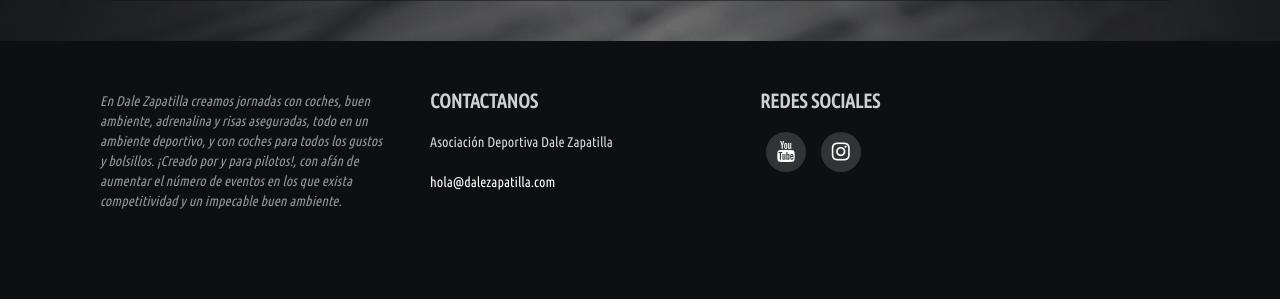
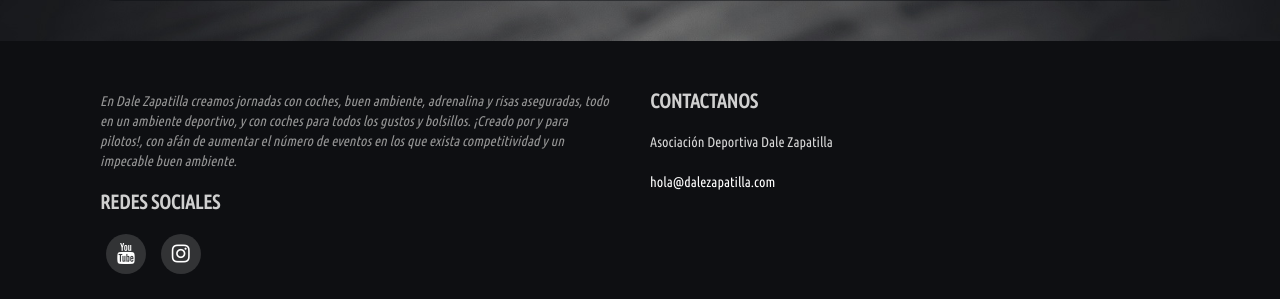
Before and after one commit to rubenarevalo98/DaleZapatilla, a PHP site: page /calendario-2021.html in a window 1280 px wide. Shown: the part 954-1253 px from the top of the page. Before the commit the page ends 1163 px from the top, so only its background shows below. Run offline with PHP 8.4, Linux system fonts and the light colour scheme; some libraries are stand-ins or nearby versions.

Commit message:
Update style.css

```diff
--- a/style/style.css
+++ b/style/style.css
@@ -2921,7 +2921,7 @@ footer div.footerBox div.footerContent.intro {
 }
 @media all and (min-width: 1000px) {
 	footer div.footerBox div.footerContent {
-		width: 30%;
+		width: 50%;
 	}
 	footer div.footerBox div.footerContent.contact {
 		width: 30%;
```
